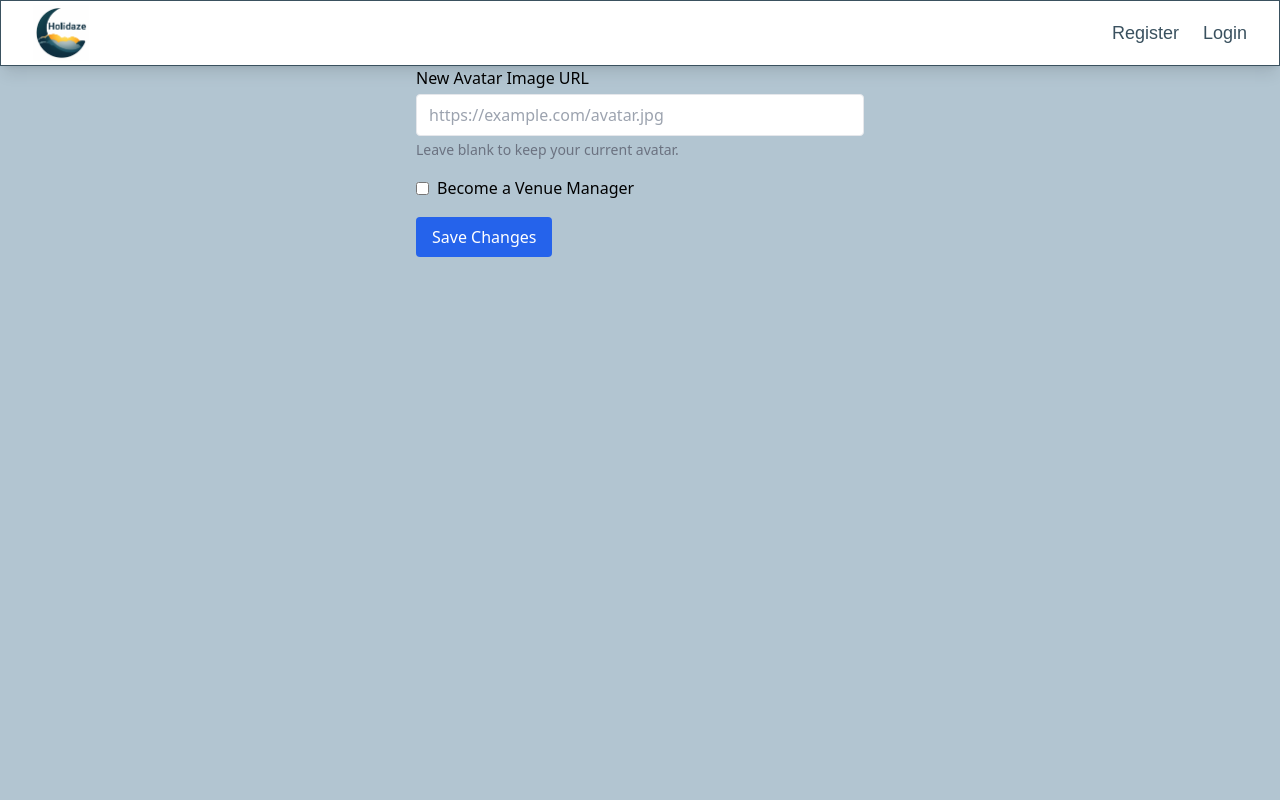
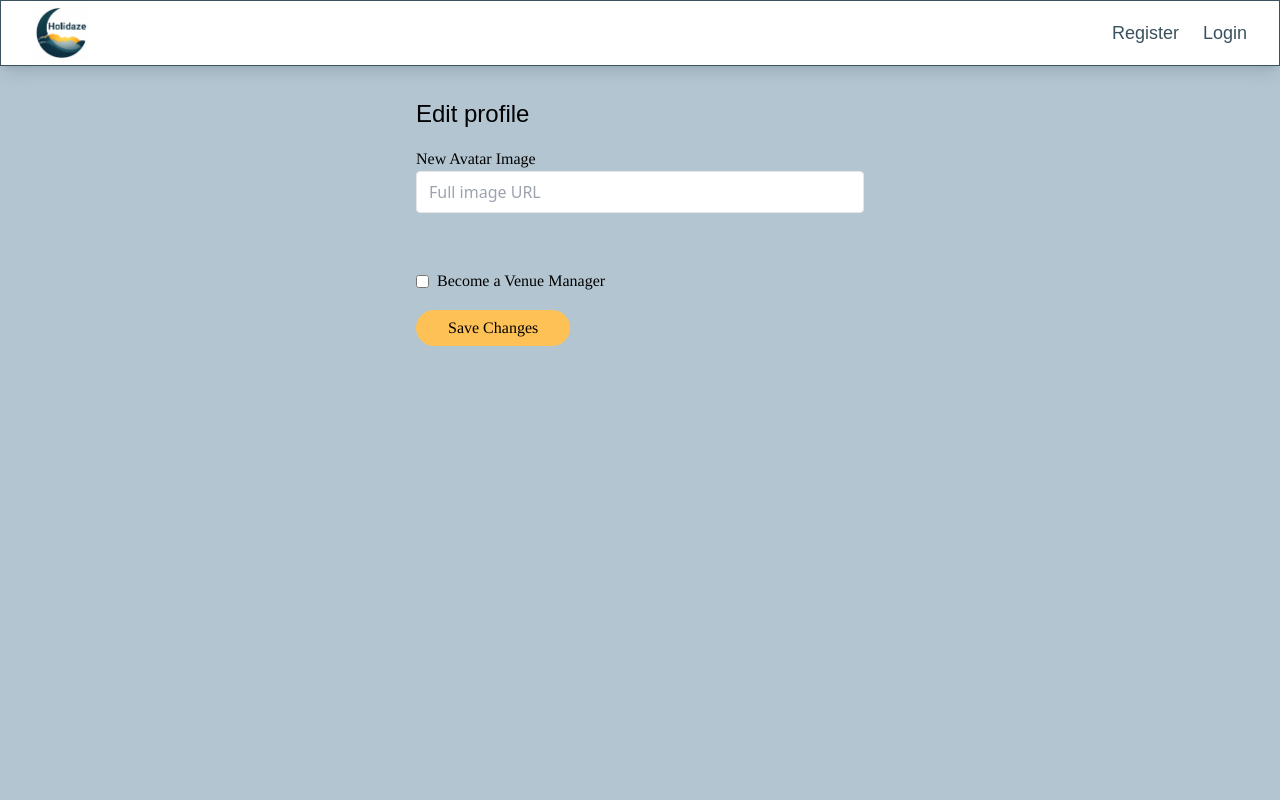
Before and after one commit to EmmaCaroline/project-exam-2, a React (Vite) app: page /editprofile/1 in a window 1280 px wide. Shown: the top 800 px of the page. Built offline with nearby package versions, Linux system fonts and the light colour scheme; no server answers; a web font is replaced by a local one.

Commit message:
add form validation

```diff
--- a/src/components/EditProfile/index.jsx
+++ b/src/components/EditProfile/index.jsx
@@ -81,22 +81,28 @@ const EditProfile = () => {
   };
 
   return (
-    <form onSubmit={handleSubmit} className="max-w-md mx-auto space-y-4">
+    <form
+      onSubmit={handleSubmit}
+      className="max-w-md mx-8 sm:mx-auto space-y-4 mt-8"
+    >
+      <h2 className="font-heading text-lg md:text-xl lg:text-2xl block font-medium mb-1">
+        Edit profile
+      </h2>
       <div>
-        <label htmlFor="avatarUrl" className="block font-medium mb-1">
-          New Avatar Image URL
+        <label
+          htmlFor="avatarUrl"
+          className="font-body text-sm md:text-base mb-2"
+        >
+          New Avatar Image
         </label>
         <input
           id="avatarUrl"
           type="url"
-          placeholder="https://example.com/avatar.jpg"
+          placeholder="Full image URL"
           value={avatarUrl}
           onChange={(e) => setAvatarUrl(e.target.value)}
           className="w-full border rounded px-3 py-2"
         />
-        <p className="text-sm text-gray-500 mt-1">
-          Leave blank to keep your current avatar.
-        </p>
         {currentAvatarUrl && (
           <img
             src={currentAvatarUrl}
@@ -107,21 +113,24 @@ const EditProfile = () => {
       </div>
 
       <div>
-        <label className="inline-flex items-center space-x-2">
+        <label
+          htmlFor="venueManager"
+          className="inline-flex items-center space-x-2"
+        >
           <input
+            id="venueManager"
             type="checkbox"
             checked={venueManager}
             onChange={(e) => setVenueManager(e.target.checked)}
+            className="mt-10"
           />
-          <span>Become a Venue Manager</span>
+          <span className="font-body text-sm md:text-base mt-10">
+            Become a Venue Manager
+          </span>
         </label>
       </div>
 
-      <button
-        type="submit"
-        disabled={loading}
-        className="bg-blue-600 text-white py-2 px-4 rounded disabled:opacity-50"
-      >
+      <button type="submit" disabled={loading} className="btn btn-primary">
         {loading ? "Saving..." : "Save Changes"}
       </button>
 
```
